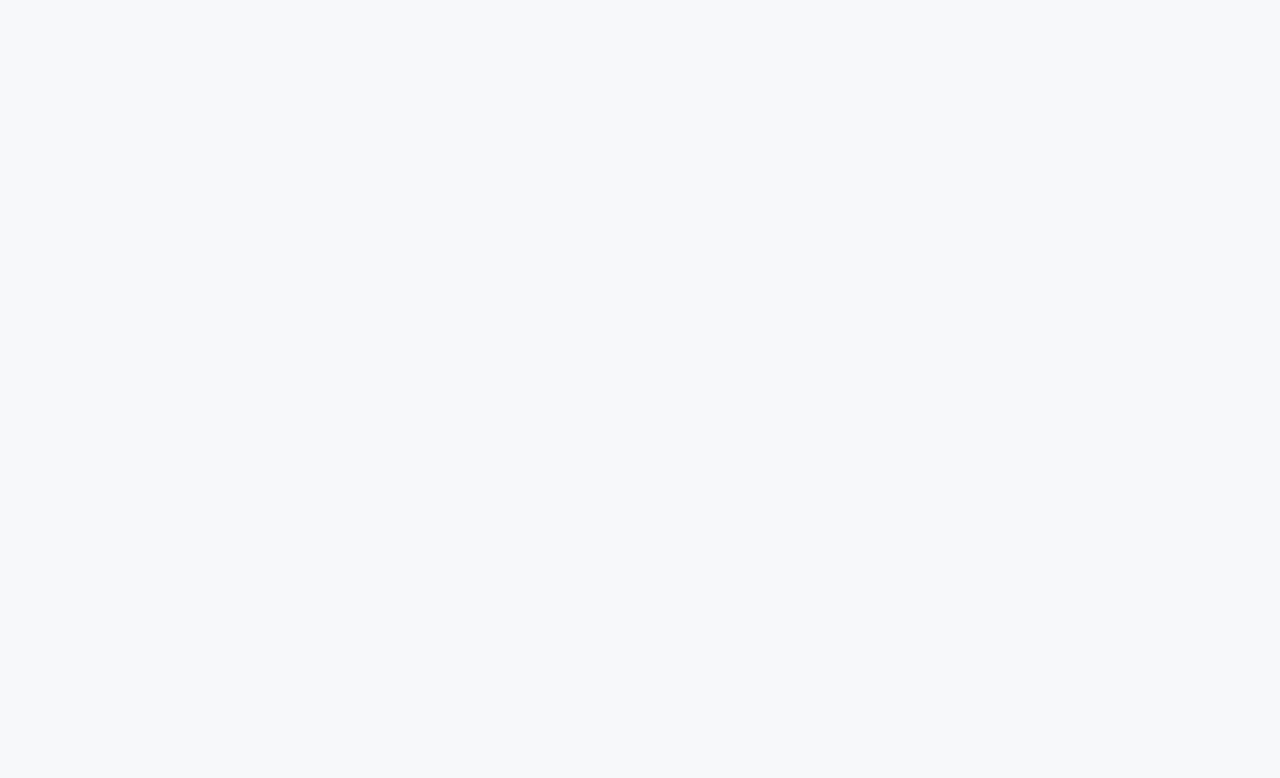
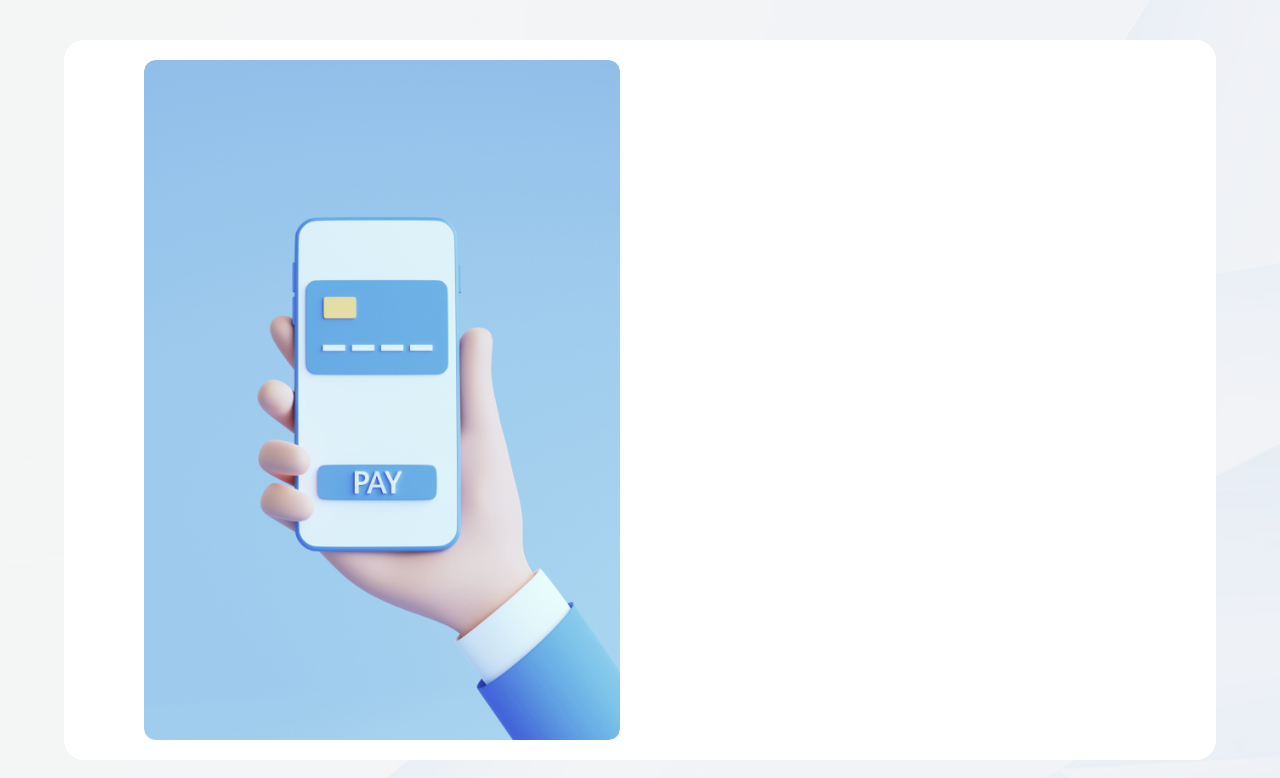
Before and after one commit to nimayaghouti/part-bank-vanilla-js, a website: page login.html in a window 1280 px wide. Drawn offline with Linux system fonts and the light colour scheme.

Commit message:
feat: added login page layout styles and structure

```diff
--- /dev/null
+++ b/assets/scss/layout/_grid.scss
@@ -0,0 +1,7 @@
+@use '../utils/mixins' as *;
+
+.container {
+  width: 100vw;
+  min-height: 100vh;
+  @include flex();
+}
--- /dev/null
+++ b/assets/scss/layout/_index.scss
@@ -0,0 +1 @@
+@forward 'grid';
--- a/assets/scss/main.scss
+++ b/assets/scss/main.scss
@@ -4,12 +4,11 @@
 // base
 @use 'base/index' as *;
 
+// layout
+@use 'layout/index' as *;
+
 // pages
 @use 'pages/index' as *;
-
-body {
-  background-color: #f7f8fa;
-}
 
 :root {
   @each $key, $value in $primary {
@@ -28,3 +27,7 @@ body {
     --#{$key}: #{$value};
   }
 }
+
+body {
+  background-color: #f7f8fa;
+}
--- a/assets/scss/pages/_login.scss
+++ b/assets/scss/pages/_login.scss
@@ -0,0 +1,40 @@
+@use '../utils/mixins' as *;
+
+.login-background {
+  background: url('../image/login-background.png') no-repeat center center;
+  background-color: lightgray;
+  background-size: cover;
+}
+
+.login {
+  display: flex;
+  width: 90%;
+  max-width: 1200px;
+  height: 90vh;
+  max-height: 840px;
+  background-color: #fff;
+  border-radius: 1.25rem;
+
+  &__form {
+    width: 50%;
+    @include flex($direction: column);
+  }
+
+  &__image {
+    padding: 1.25rem;
+  }
+
+  &__image-wrapper {
+    width: 100%;
+    height: 100%;
+    @include flex();
+    border-radius: 0.75rem;
+    overflow: hidden;
+
+    & img {
+      width: 100%;
+      height: 100%;
+      object-fit: cover;
+    }
+  }
+}
--- a/assets/scss/utils/_mixins.scss
+++ b/assets/scss/utils/_mixins.scss
@@ -0,0 +1,6 @@
+@mixin flex($direction: row, $align: center, $justify: center) {
+  display: flex;
+  flex-direction: $direction;
+  align-items: $align;
+  justify-content: $justify;
+}
--- a/login.html
+++ b/login.html
@@ -7,6 +7,16 @@
     <title>پارت بانک - ثبت نام</title>
   </head>
   <body>
+    <main class="container login-background">
+      <div class="login">
+        <div class="login__form"></div>
+        <div class="login__image">
+          <div class="login__image-wrapper">
+            <img src="./assets/image/login-image.png" alt="login image" />
+          </div>
+        </div>
+      </div>
+    </main>
     <script src="./assets/scripts/main.js"></script>
   </body>
 </html>
```
Also changed, not shown: assets/css/main.css, 1 other file.
